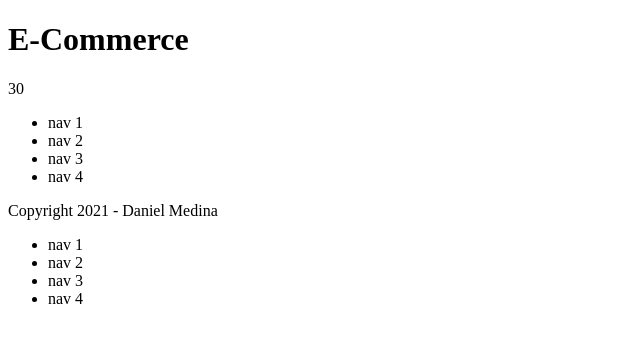
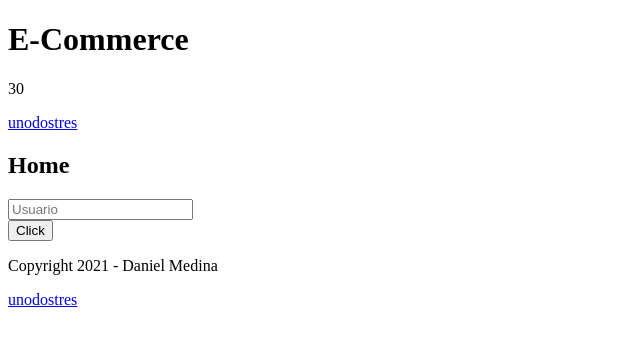
Before and after one commit to danielmedtar/react-coder, a React (Create React App) app: page / in a window 1280 px wide. Shown: the top 346 px of the page, without its empty margins (0-640 px from the left). Built offline with nearby package versions, Linux system fonts and the light colour scheme.

Commit message:
clase 13122021

```diff
--- a/src/App.js
+++ b/src/App.js
@@ -1,21 +1,33 @@
 import Header from "./Header";
 import Footer from "./Footer";
+import Main from "./Main";
 
 function App() {
     const titulo = "E-Commerce"
-    const edad = "30"
+    const edad = 30
 
     const footerData = {
         copyright : "Copyright 2021",
         author : "Daniel Medina"
     }
 
+    const home_titulo = "Home"
+
+    const array = ["uno","dos","tres"]
 
     return (
-        //La etiqueta vacía se usa como fragment, para poder usar etiquetas repetidas como los párrafos de abajo
         <>
-            <Header titulo={titulo} edad={edad} />
-            <Footer data={footerData} />
+
+            <Header titulo={titulo} edad={edad} links={array} />
+
+            <Main titulo={home_titulo}>
+                <form>
+                    <input type="text" placeholder="Usuario"/>
+                </form>
+                <button>Click</button>
+            </Main>
+            <Footer data={footerData} links={array} />
+
         </>
     )
 }
--- a/src/Footer.js
+++ b/src/Footer.js
@@ -1,12 +1,12 @@
 import Nav from "./Nav"
 
-const Footer = ({data: {copyright,author}}) => {
-    console.log(copyright,author);
+const Footer = ({links,data:{copyright,author}}) => {
+
     return (
         <>
             <footer>
                 <p>{copyright} - {author}</p>
-                <Nav/>
+                <Nav links={links} />
             </footer>
         </>
     )
--- a/src/Header.js
+++ b/src/Header.js
@@ -1,17 +1,15 @@
 import Nav from "./Nav"
 
-function Header(parametro) {
-
-    const { titulo, edad } = parametro
+function Header({titulo,edad,links}) {
 
     return (
         <>
             <header>
                 <h1>{titulo}</h1>
                 <p>{edad}</p>
+
+                <Nav links={links} />
             </header>
-
-            <Nav/>
         </>
     )
 }
--- /dev/null
+++ b/src/Main.js
@@ -0,0 +1,14 @@
+const Main = ({titulo, children}) => {
+    return (
+        <>
+            <main>
+                <header>
+                    <h2>{titulo}</h2>
+                </header>
+                {children}
+            </main>
+        </>
+    )
+}
+
+export default Main
--- a/src/Nav.js
+++ b/src/Nav.js
@@ -1,13 +1,11 @@
-function Nav() {
+const Nav = ({links}) => {
+
     return (
-                <nav>
-                    <ul>
-                        <li>nav 1</li>
-                        <li>nav 2</li>
-                        <li>nav 3</li>
-                        <li>nav 4</li>
-                    </ul>
-                </nav>
+        <nav>
+            {links.map((elemento, indice) => {
+                return <a href={`/${elemento}`}>{elemento}</a>
+            })}
+        </nav>
     )
 }
 
```
